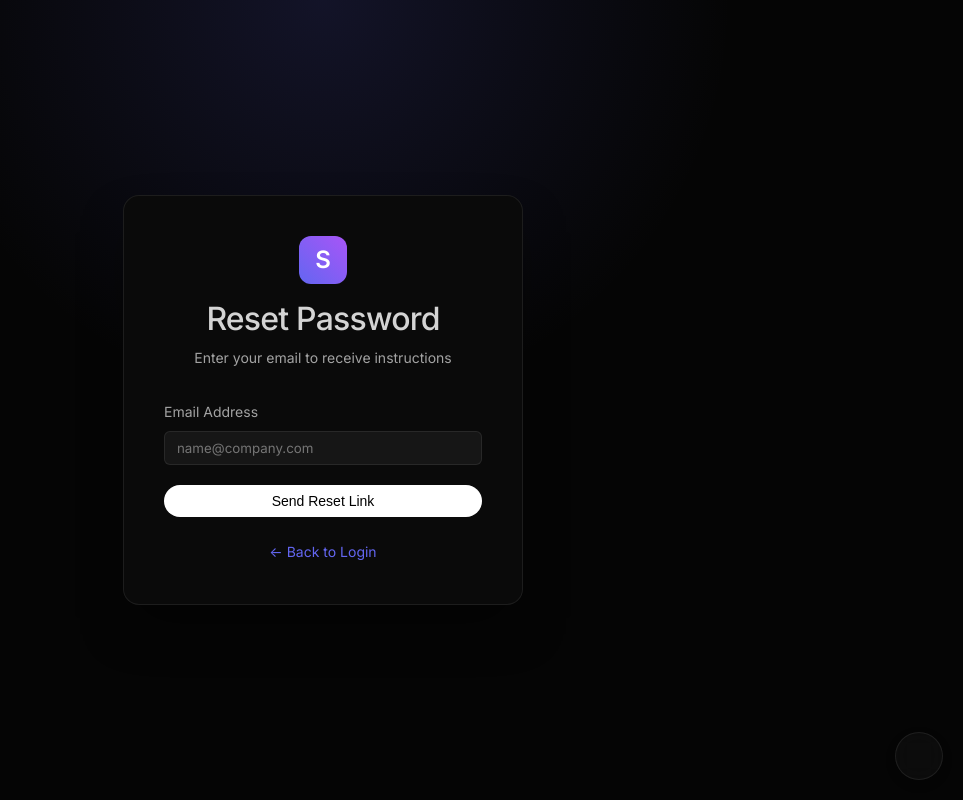
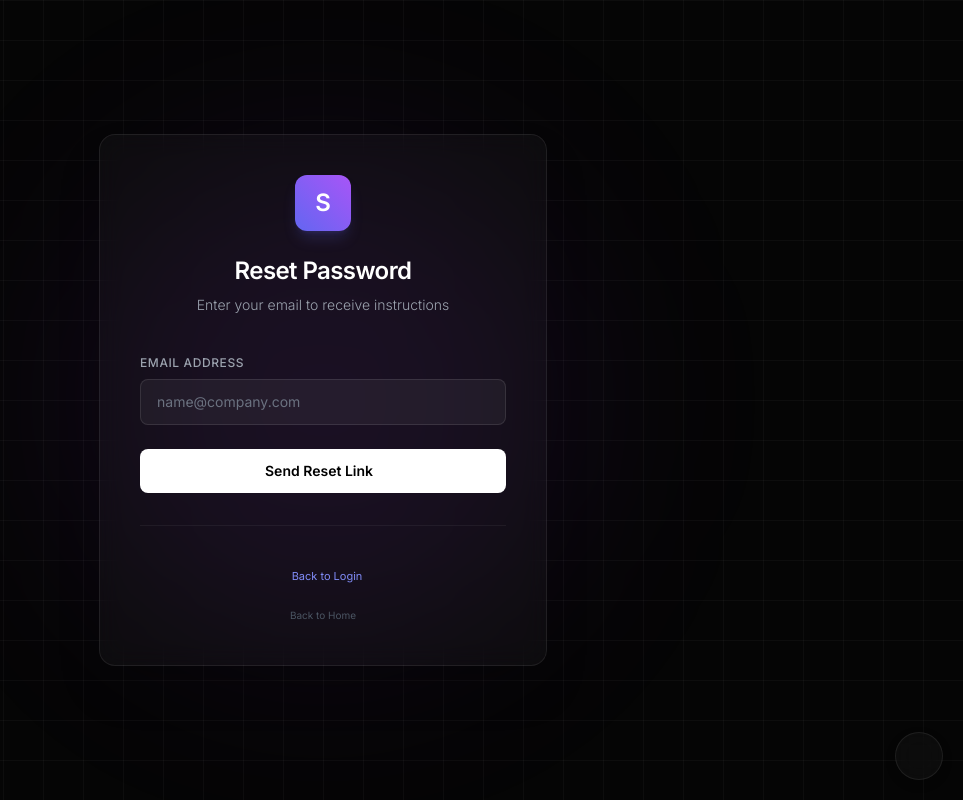
Before and after one commit to shagorrobidas/smart-e-commerce-seller---profit-sharing-management-system, a Django app: page /forgot-password/ in a window 1280 px wide. Shown: the whole page, without its empty margins (317-1280 px from the left). Run offline with Django 5.2, Linux system fonts and the light colour scheme; some libraries are stand-ins or nearby versions.

Commit message:
ui(auth): redesign forgot password page with premium glassmorphism

```diff
--- a/templates/forgot-password.html
+++ b/templates/forgot-password.html
@@ -6,32 +6,83 @@
     <meta charset="UTF-8">
     <meta name="viewport" content="width=device-width, initial-scale=1.0">
     <title>Reset Password - Smart Seller System</title>
-    <link rel="stylesheet" href="{% static 'css/style.css' %}">
-    <link rel="stylesheet" href="{% static 'css/auth.css' %}">
+    <script src="https://cdn.tailwindcss.com"></script>
+    <script src="https://code.iconify.design/iconify-icon/1.0.7/iconify-icon.min.js"></script>
     <link href="https://fonts.googleapis.com/css2?family=Inter:wght@300;400;500;600&display=swap" rel="stylesheet">
+    <style>
+        body {
+            font-family: 'Inter', sans-serif;
+            background-color: #050505;
+            color: #d4d4d4;
+        }
+
+        .bg-grid {
+            background-size: 40px 40px;
+            background-image: linear-gradient(to right, rgba(255, 255, 255, 0.03) 1px, transparent 1px),
+                linear-gradient(to bottom, rgba(255, 255, 255, 0.03) 1px, transparent 1px);
+        }
+
+        .glass-card {
+            background: rgba(255, 255, 255, 0.03);
+            border: 1px solid rgba(255, 255, 255, 0.08);
+            backdrop-filter: blur(12px);
+        }
+
+        .input-glass {
+            background: rgba(255, 255, 255, 0.05);
+            border: 1px solid rgba(255, 255, 255, 0.1);
+            transition: all 0.2s;
+        }
+
+        .input-glass:focus {
+            border-color: #6366f1;
+            background: rgba(255, 255, 255, 0.08);
+            box-shadow: 0 0 0 2px rgba(99, 102, 241, 0.2);
+        }
+    </style>
 </head>
 
-<body class="auth-body">
+<body class="bg-grid min-h-screen flex items-center justify-center p-6 antialiased">
+    <!-- Glow Effect -->
+    <div class="absolute top-1/2 left-1/2 -translate-x-1/2 -translate-y-1/2 w-[500px] h-[500px] bg-purple-600/10 rounded-full blur-[100px] pointer-events-none"></div>
 
-    <div class="auth-card">
-        <div class="auth-header">
-            <div class="auth-logo" style="margin-bottom: 1rem;">S</div>
-            <h2>Reset Password</h2>
-            <p style="color: var(--text-muted); font-size: 0.875rem; margin-top: 0.5rem;">Enter your email to receive
-                instructions</p>
-        </div>
-
-        <form id="forgotForm">
-            <div class="form-group">
-                <label for="email">Email Address</label>
-                <input type="email" id="email" placeholder="name@company.com" required>
+    <div class="w-full max-w-md relative z-10">
+        <div class="glass-card rounded-2xl p-8 md:p-10 shadow-2xl">
+            <div class="text-center mb-10">
+                <div class="inline-flex items-center justify-center w-14 h-14 bg-gradient-to-tr from-indigo-500 to-purple-500 rounded-xl text-white text-2xl font-bold mb-6 shadow-lg shadow-indigo-500/20">
+                    S
+                </div>
+                <h1 class="text-2xl font-semibold text-white tracking-tight">Reset Password</h1>
+                <p class="text-sm text-gray-400 mt-2 font-light">Enter your email to receive instructions</p>
             </div>
 
-            <button type="submit" class="btn btn-primary" style="width: 100%;">Send Reset Link</button>
-        </form>
+            <form id="forgotForm" class="space-y-6">
+                <div>
+                    <label for="email" class="block text-xs font-medium text-gray-400 uppercase tracking-wider mb-2">Email Address</label>
+                    <input type="email" id="email"
+                        class="input-glass w-full px-4 py-3 rounded-lg text-sm text-white placeholder-gray-500 outline-none"
+                        placeholder="name@company.com" required>
+                </div>
 
-        <div class="auth-footer">
-            <a href="{% url 'login' %}">← Back to Login</a>
+                <button type="submit"
+                    class="w-full py-3 px-4 rounded-lg bg-white text-black text-sm font-semibold hover:bg-gray-200 active:scale-[0.98] transition-all flex items-center justify-center gap-2">
+                    Send Reset Link
+                    <iconify-icon icon="solar:letter-linear" width="18"></iconify-icon>
+                </button>
+            </form>
+
+            <div class="mt-8 text-center pt-8 border-t border-white/5">
+                <a href="{% url 'login' %}" class="inline-flex items-center gap-2 text-[11px] text-indigo-400 hover:text-indigo-300 transition-colors">
+                    <iconify-icon icon="solar:arrow-left-linear"></iconify-icon>
+                    Back to Login
+                </a>
+            </div>
+
+            <div class="mt-4 text-center">
+                <a href="{% url 'index' %}" class="inline-flex items-center gap-2 text-[10px] text-gray-600 hover:text-gray-400 transition-colors">
+                    Back to Home
+                </a>
+            </div>
         </div>
     </div>
 
@@ -47,12 +98,11 @@
 
             try {
                 btn.disabled = true;
-                btn.textContent = 'Sending...';
+                btn.innerHTML = '<iconify-icon icon="line-md:loading-loop" width="18"></iconify-icon> Sending...';
 
                 const response = await DB.forgotPassword(email);
                 alert(response.message || 'If an account exists, a reset link has been sent.');
 
-                // For demo purposes, we'll redirect to login after a delay
                 setTimeout(() => {
                     window.location.href = "{% url 'login' %}";
                 }, 2000);
```
